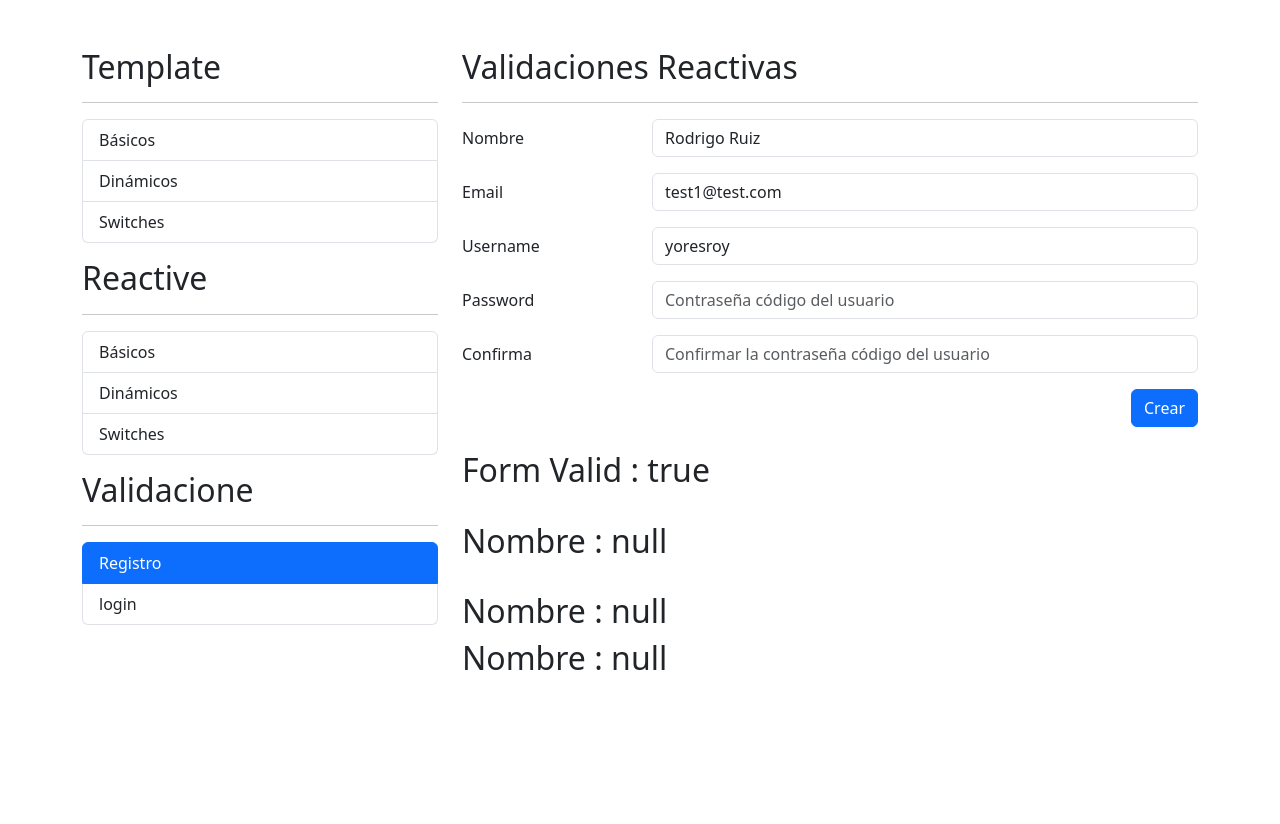
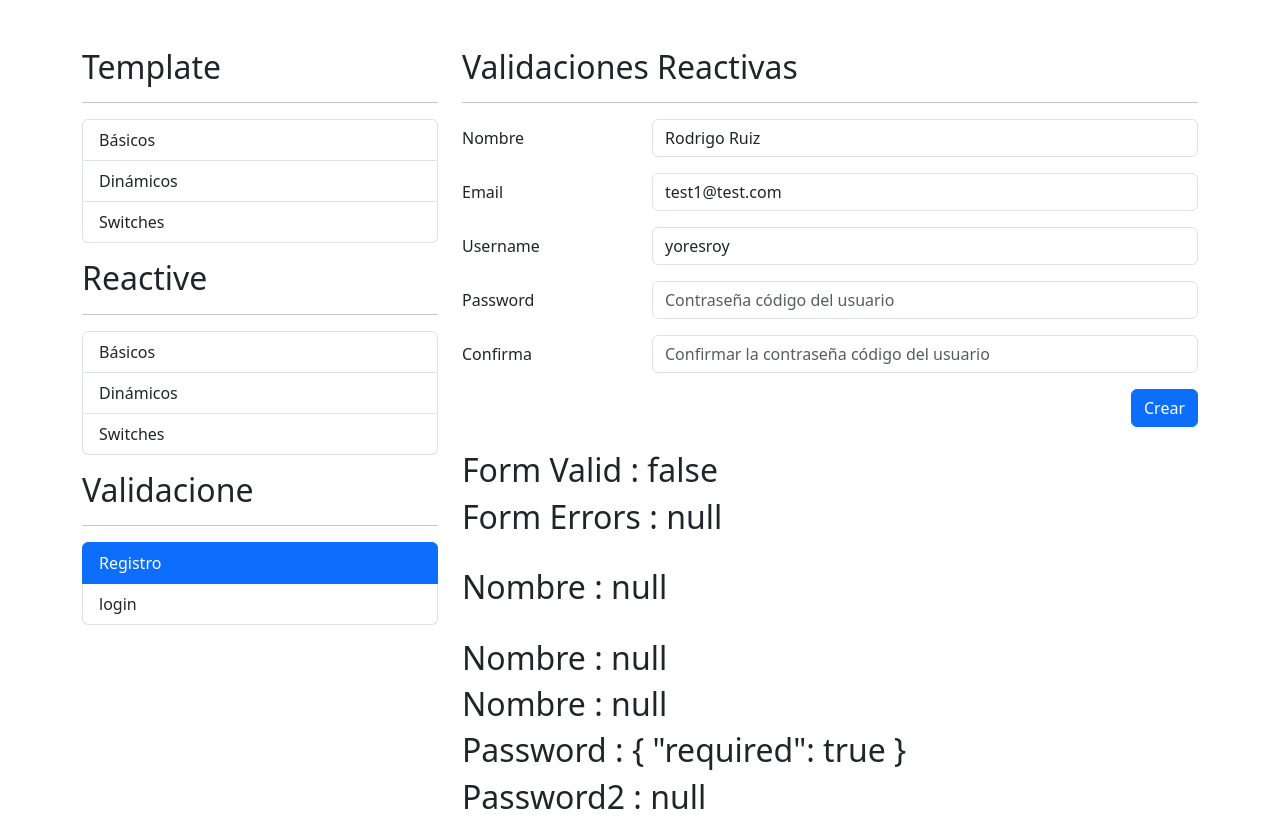
Before and after one commit to yoresroy/06-formulariosApp, an Angular app: page /auth/registro in a window 1280 px wide. Before the commit the page ends 800 px from the top, so only its background shows below. Built offline with nearby package versions, Linux system fonts and the light colour scheme.

Commit message:
Add - Validacion constraseñas

```diff
--- a/src/app/auth/pages/registro/registro.component.html
+++ b/src/app/auth/pages/registro/registro.component.html
@@ -49,9 +49,12 @@
             <div class="row mb-3">
                 <label class="col-sm-3 col-form-label">Password</label>
                 <div class="col-sm-9">
-                    <input type="password" class="form-control"
+                    <input type="password" class="form-control" formControlName="password"
                     placeholder="Contraseña código del usuario">
                 </div>
+                <span class="form-text text-danger"  *ngIf="campoNoValido('password')">
+                    La contraseña debe ser mayor a 6 caracteres.
+                </span>
             </div>
 
 
@@ -59,9 +62,12 @@
             <div class="row mb-3">
                 <label class="col-sm-3 col-form-label">Confirma</label>
                 <div class="col-sm-9">
-                    <input type="password" class="form-control"
+                    <input type="password" class="form-control" formControlName="password2"
                     placeholder="Confirmar la contraseña código del usuario">
                 </div>
+                <span class="form-text text-danger"  *ngIf="campoNoValido('password2')">
+                    Las contraseñas deben ser iguales.
+                </span>
             </div>
 
 
@@ -86,6 +92,10 @@
     Form Valid : {{miFormulario.valid}}
 </h2>
 
+<h2>
+    Form Errors : {{miFormulario.errors | json}}
+</h2>
+
 <br>
 
 <h2>
@@ -101,3 +111,11 @@
 <h2>
     Nombre : {{ miFormulario.controls['username'].errors | json}}
 </h2>
+
+<h2>
+    Password : {{ miFormulario.controls['password'].errors | json}}
+</h2>
+
+<h2>
+    Password2 : {{ miFormulario.controls['password2'].errors | json}}
+</h2>
--- a/src/app/auth/pages/registro/registro.component.ts
+++ b/src/app/auth/pages/registro/registro.component.ts
@@ -14,6 +14,10 @@
     nombre : ['', [Validators.required, Validators.pattern(this.validatorService.nombreApellidoPattern) ]],
     email : ['', [Validators.required, Validators.pattern(this.validatorService.emailPattern)  ]],
     username : ['', [Validators.required, this.validatorService.noPuedeSerStrider  ]],
+    password : ['', [Validators.required, Validators.minLength(6)  ]],
+    password2 : ['', [Validators.required, this.validatorService.noPuedeSerStrider  ]],
+  }, {
+    validators : [ this.validatorService.camposIguales('password', 'password2') ]
   });
 
 
--- a/src/app/shared/validator.service.ts
+++ b/src/app/shared/validator.service.ts
@@ -1,5 +1,5 @@
 import { Injectable } from '@angular/core';
-import { FormControl, ValidationErrors } from '@angular/forms';
+import { AbstractControl, FormControl, ValidationErrors } from '@angular/forms';
 
 @Injectable({
   providedIn: 'root'
@@ -18,7 +18,7 @@
 
   noPuedeSerStrider( control : FormControl ) : ValidationErrors | null {
     const valor: string = control.value?.trim().toLowerCase();
-    console.log(valor);
+
     if ( valor === 'strider' ) {
         return {
           noStrider : true
@@ -28,4 +28,23 @@
     return null;
   }
 
+  camposIguales(campo1: string, campo2: string){
+
+    return ( formGroup : AbstractControl ) : ValidationErrors | null => {
+
+      const pass1 = formGroup.get(campo1)?.value;
+      const pass2 = formGroup.get(campo2)?.value;
+
+
+
+      if ( pass1 !== pass2 ) {
+        formGroup.get(campo2)?.setErrors({ noIguales : true });
+        return { noIguales : true }
+      }
+
+      formGroup.get(campo2)?.setErrors( null );
+      return null;
+    }
+  }
+
 }
```
